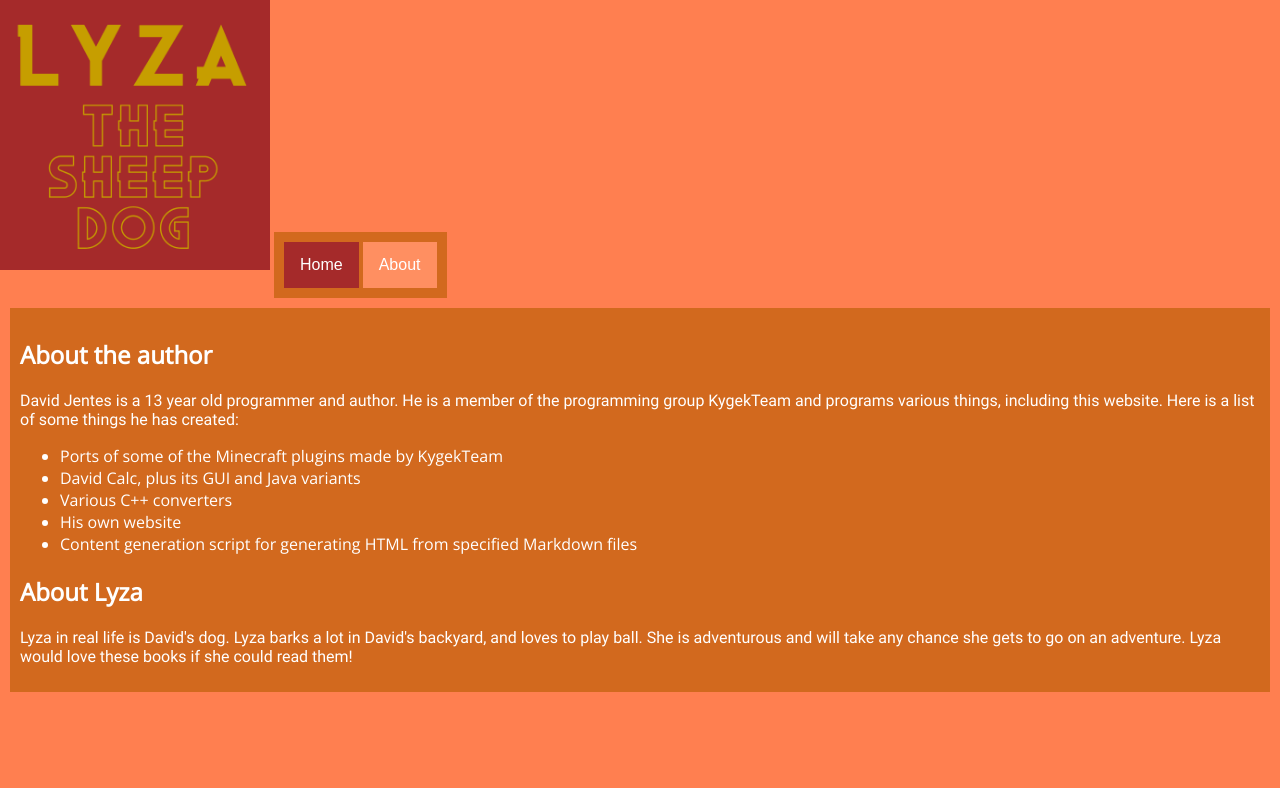
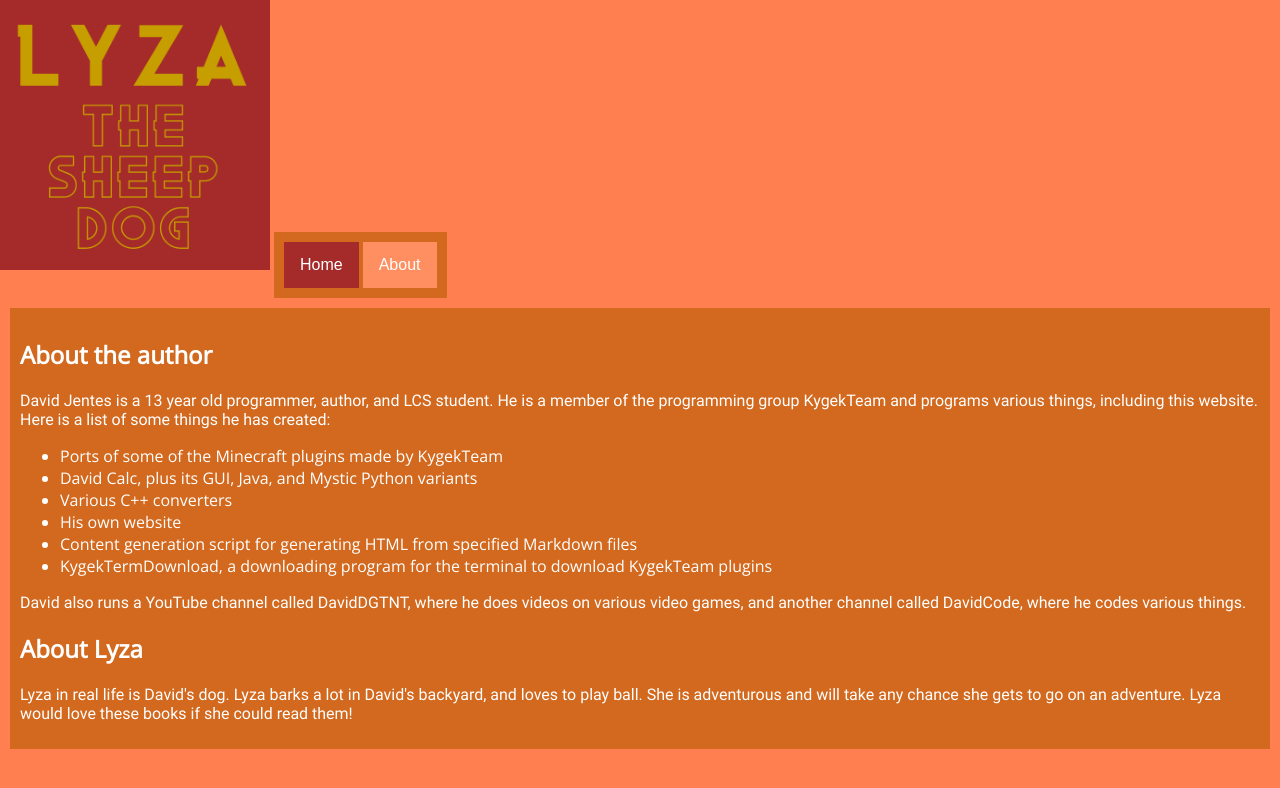
Before and after one commit to DavidJentes/websitedesign2022, a plain HTML site: page src/about/index.html in a window 1280 px wide. Drawn offline with Linux system fonts and the light colour scheme; a web font is replaced by a local one.

Commit message:
Updated the About page

```diff
--- a/src/about/index.html
+++ b/src/about/index.html
@@ -18,19 +18,22 @@
     <main>
         <h2>About the author</h2>
 
-        <p>David Jentes is a 13 year old programmer and author. He is a member of the programming group KygekTeam and programs various things, including this website. Here is a list of some things he has created:</p>
+        <p>David Jentes is a 13 year old programmer, author, and LCS student. He is a member of the programming group KygekTeam and programs various things, including this website. Here is a list of some things he has created:</p>
 
         <ul>
             <li>Ports of some of the Minecraft plugins made by KygekTeam</li>
-            <li>David Calc, plus its GUI and Java variants</li>
+            <li>David Calc, plus its GUI, Java, and Mystic Python variants</li>
             <li>Various C++ converters</li>
             <li>His own website</li>
             <li>Content generation script for generating HTML from specified Markdown files</li>
+            <li>KygekTermDownload, a downloading program for the terminal to download KygekTeam plugins</li>
         </ul>
+
+        <p>David also runs a YouTube channel called DavidDGTNT, where he does videos on various video games, and another channel called DavidCode, where he codes various things.</p>
 
         <h2>About Lyza</h2>
 
-        <p>Lyza in real life is David's dog. Lyza barks a lot in David's backyard, and loves to play ball. She is adventurous and will take any chance she gets to go on an adventure. Lyza would love these books if she could read them!</p>
+    <p>Lyza in real life is David's dog. Lyza barks a lot in David's backyard, and loves to play ball. She is adventurous and will take any chance she gets to go on an adventure. Lyza would love these books if she could read them!</p>
     </main>
 </body>
 </html>
```
Also changed, not shown: 1 other file.
